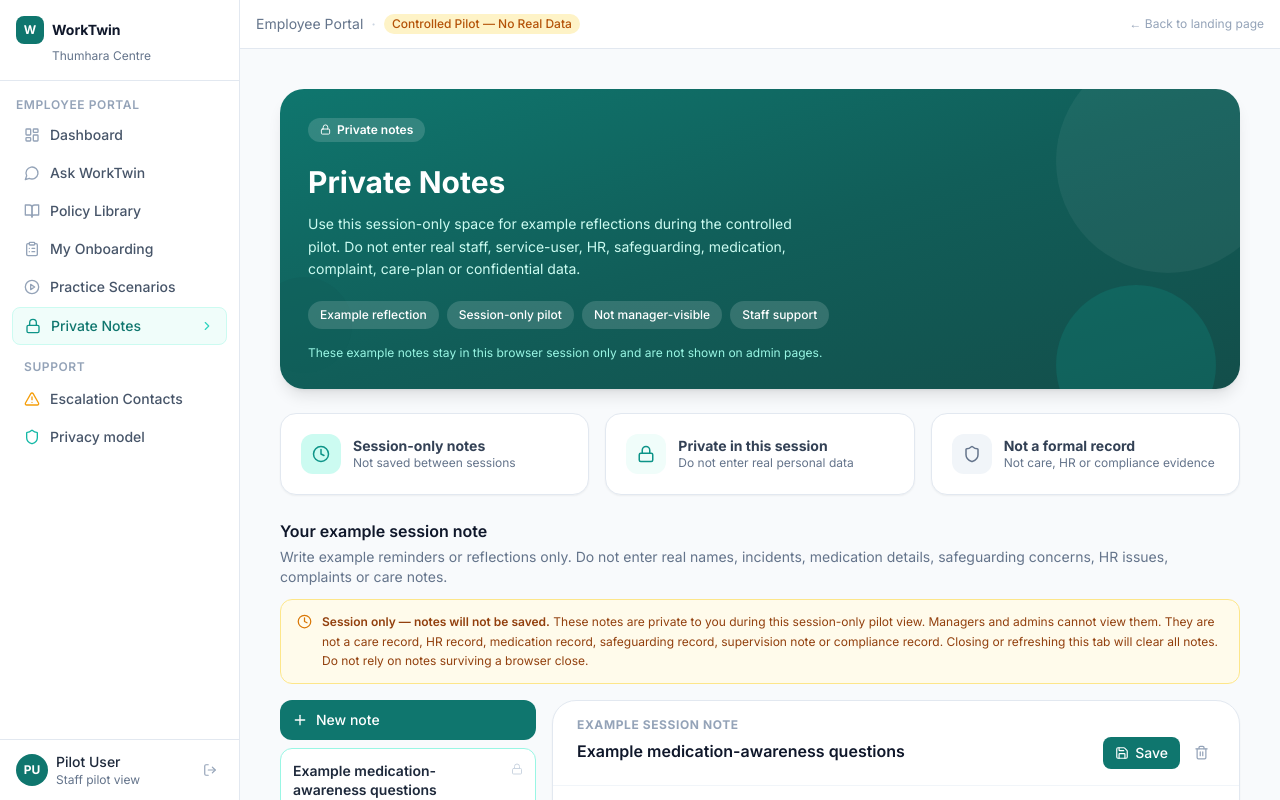
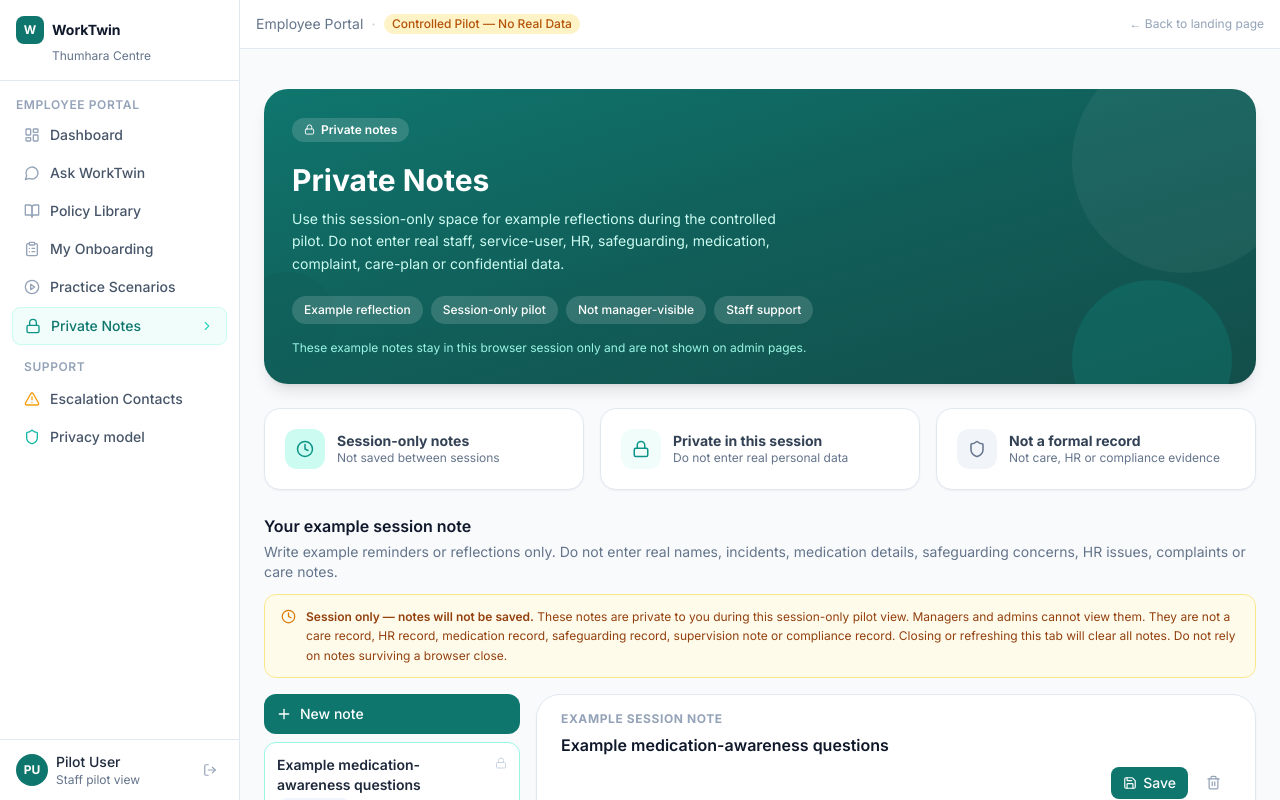
Before and after one commit to inaambasit/worktwin-care-pilot, a Next.js app in the folder frontend/: page /notes in a window 1280 px wide. Built offline with nearby package versions, Linux system fonts and the light colour scheme.

Commit message:
Polish private notes mobile layout

```diff
--- a/frontend/app/notes/page.tsx
+++ b/frontend/app/notes/page.tsx
@@ -104,7 +104,7 @@ export default function NotesPage() {
 
   return (
     <AppLayout>
-      <div className="max-w-6xl mx-auto px-4 pt-4 pb-8 space-y-6">
+      <div className="max-w-6xl mx-auto pt-4 pb-8 space-y-6">
 
         {/* Hero card */}
         <div className="bg-gradient-to-br from-teal-700 via-teal-800 to-teal-900 rounded-3xl p-7 text-white relative overflow-hidden shadow-lg">
@@ -116,7 +116,7 @@ export default function NotesPage() {
               <Lock size={11} />
               Private notes
             </span>
-            <h1 className="text-3xl font-bold mb-2.5 leading-snug">Private Notes</h1>
+            <h1 className="text-2xl md:text-3xl font-bold mb-2.5 leading-snug">Private Notes</h1>
             <p className="text-teal-100 text-sm leading-relaxed max-w-lg mb-5">
               Use this session-only space for example reflections during the controlled pilot. Do not enter real staff, service-user, HR, safeguarding, medication, complaint, care-plan or confidential data.
             </p>
@@ -190,7 +190,7 @@ export default function NotesPage() {
                 <Plus size={16} />
                 New note
               </button>
-              <div className="max-h-44 md:max-h-none md:flex-1 overflow-y-auto space-y-1.5">
+              <div className="max-h-64 md:max-h-none md:flex-1 overflow-y-auto space-y-1.5">
                 {notes.length === 0 ? (
                   <div className="bg-white border border-slate-200 rounded-xl px-4 py-5 text-center">
                     <Lock size={24} className="mx-auto mb-2 text-slate-300" />
@@ -227,7 +227,7 @@ export default function NotesPage() {
             </div>
 
             {/* Note editor panel */}
-            <div className="flex-1 min-h-[320px] md:min-h-0 bg-white border border-slate-200 rounded-3xl flex flex-col overflow-hidden shadow-sm">
+            <div className="flex-1 min-h-[280px] md:min-h-0 bg-white border border-slate-200 rounded-3xl flex flex-col overflow-hidden shadow-sm">
               {notes.length === 0 ? (
                 <div className="flex-1 flex items-center justify-center">
                   <div className="text-center px-8">
@@ -241,8 +241,9 @@ export default function NotesPage() {
               ) : (
                 <>
                   {/* Editor header */}
-                  <div className="px-6 py-4 border-b border-slate-100 flex items-start gap-3">
-                    <div className="flex-1 min-w-0">
+                  <div className="px-6 py-4 border-b border-slate-100 flex flex-col gap-2">
+                    {/* Title row */}
+                    <div>
                       <p className="text-xs font-bold text-slate-400 uppercase tracking-wider mb-1.5">Example session note</p>
                       <input
                         type="text"
@@ -252,10 +253,14 @@ export default function NotesPage() {
                         placeholder="Example note title..."
                       />
                     </div>
-                    <div className="flex items-center gap-2 shrink-0 pt-5">
-                      {saved && (
+                    {/* Action row */}
+                    <div className="flex items-center gap-2 justify-between md:justify-end">
+                      {saved ? (
                         <span className="text-xs text-teal-600 font-medium">Updated in session</span>
+                      ) : (
+                        <span />
                       )}
+                      <div className="flex items-center gap-2">
                         <button
                           onClick={saveNote}
                           className="flex items-center gap-1.5 text-sm bg-teal-700 hover:bg-teal-800 text-white px-3 py-1.5 rounded-lg font-medium transition-colors"
@@ -265,10 +270,12 @@ export default function NotesPage() {
                         </button>
                         <button
                           onClick={() => deleteNote(selected.id)}
-                        className="p-1.5 text-slate-400 hover:text-red-500 hover:bg-red-50 rounded-lg transition-colors"
+                          aria-label="Delete note"
+                          className="p-2.5 text-slate-400 hover:text-red-500 hover:bg-red-50 rounded-lg transition-colors"
                         >
                           <Trash2 size={15} />
                         </button>
+                      </div>
                     </div>
                   </div>
 
```
Lines whose indentation alone changed are shown as unchanged.
